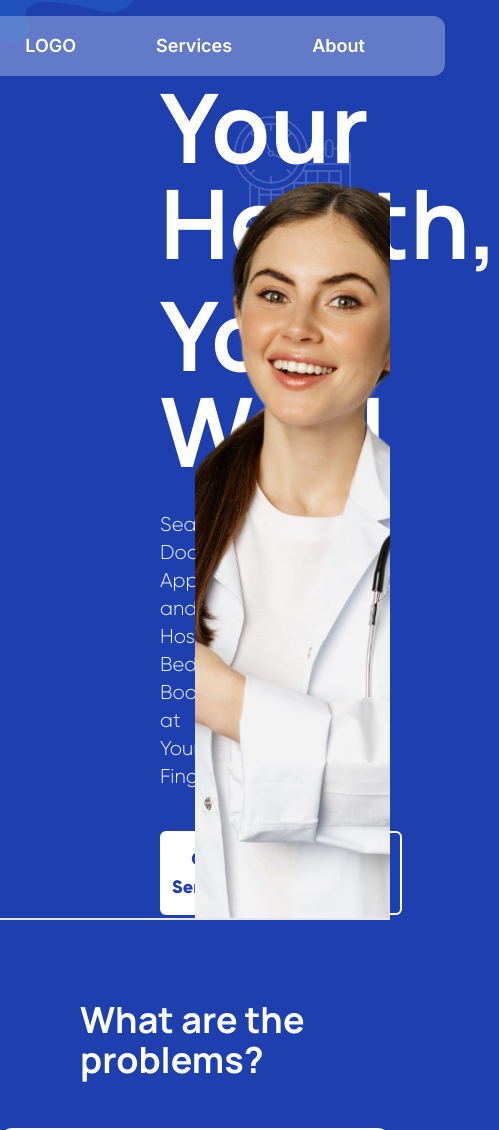
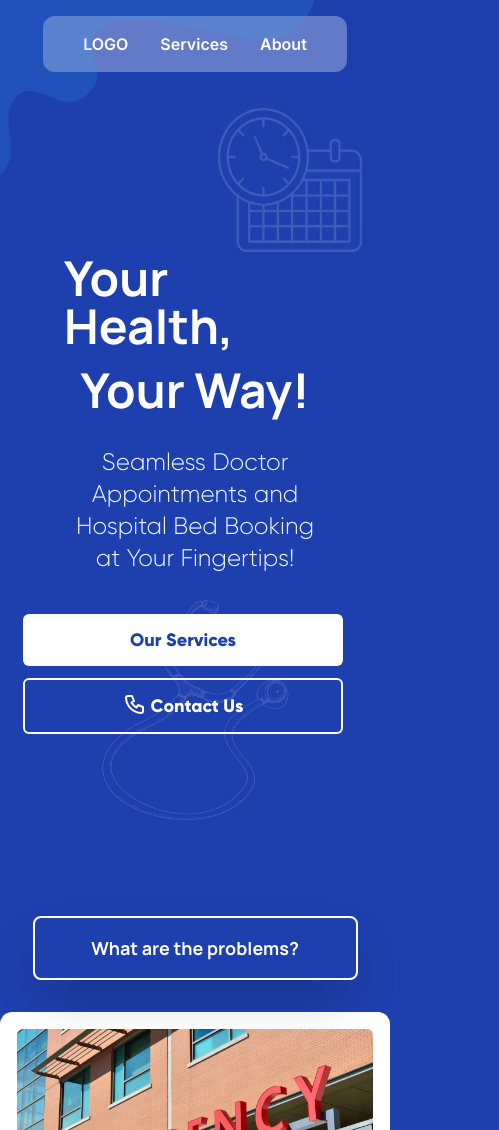
Before and after one commit to Taher2512/DokLink, a Next.js app: page / in a window 390 px wide. Shown: the top 1130 px of the page, 499 px wide, since content can reach past the window. Built offline with nearby package versions, Linux system fonts and the light colour scheme.

Commit message:
Made Services and Hero Section Responsive

```diff
--- a/src/app/components/sections/Footer.js
+++ b/src/app/components/sections/Footer.js
@@ -21,7 +21,7 @@ function Footer({ contactRef }) {
               <div className="flex flex-row justify-between">
                 <p className="me-4 w-1/5 text-start">Whatsapp: </p>
                 <p className="me-4 w-4/5 text-end">
-                  +91 6291449089 / +91 8100604497
+                  +91 6291449089 / +918100604497
                 </p>
               </div>
               <div className="flex flex-row justify-between">
--- a/src/app/components/sections/HeadingCard.js
+++ b/src/app/components/sections/HeadingCard.js
@@ -2,22 +2,24 @@ import React from "react";
 
 function HeadingCard({ heading, services }) {
   return (
-    // <div className="w-full flex justify-center items-center z-40 -mt-10">
+    <div className="w-full flex justify-center items-center z-40">
+      <div
+        className="md:w-3/4 w-5/6 flex justify-center items-center bg-transparent md:h-20 h-16 shadow-2xl rounded-lg z-40 border-2 border-white"
+        style={{ marginBottom: services && "-4rem" }}
+      >
+        <p className="md:text-3xl text-lg font-bold text-white ManropeBold ">
+          {heading}
+        </p>
+      </div>
+    </div>
+    // <div className="w-full flex justify-start items-center mt-20 mb-12 z-40 ml-20">
     //   <div
-    //     className="w-3/4 flex justify-center items-center bg-gray-100 h-20 shadow-2xl rounded-lg z-40 border-2 border-blue-800"
+    //     className="w-3/4 flex justify-start items-center z-40"
     //     style={{ marginBottom: services && "-4rem" }}
     //   >
-    //     <p className="text-4xl font-bold text-blue-800 ManropeBold ">{heading}</p>
+    //     <p className="text-4xl font-bold text-white ManropeBold ">{heading}</p>
     //   </div>
     // </div>
-    <div className="w-full flex justify-start items-center mt-20 mb-12 z-40 ml-20">
-      <div
-        className="w-3/4 flex justify-start items-center z-40"
-        style={{ marginBottom: services && "-4rem" }}
-      >
-        <p className="text-4xl font-bold text-white ManropeBold ">{heading}</p>
-      </div>
-    </div>
   );
 }
 
--- a/src/app/components/sections/Hero.js
+++ b/src/app/components/sections/Hero.js
@@ -3,38 +3,46 @@ import { IconPhone } from "@tabler/icons-react";
 
 function Hero({ scrollToRef, servicesRef, contactRef }) {
   return (
-    <div className="w-full h-screen flex flex-row bg-blue-800 border-b-2 border-gray-200">
-      <div className="relative w-1/2 h-full flex flex-col justify-center pl-40 z-10">
+    <div className="w-full h-screen flex md:flex-row bg-blue-800">
+      <div className="relative md:w-1/2 w-full h-full flex flex-col justify-center items-center md:items-start p-16 md:p-0 md:pl-40 z-10">
         <img
           src="./hero-blob-2.png"
           className="absolute -top-24 -left-10 h-auto w-auto -z-10 opacity-15"
         />
-        <p className="text-8xl text-white mb-4 ManropeBold">Your Health,</p>
-        <p className="text-8xl text-white mb-4 ManropeBold">Your Way!</p>
-        <p className="text-xl text-slate-100 mb-10 GilroyLight pt-4">
+        <img
+          src="./hero-asset-2.png"
+          className="absolute top-9 -right-5 h-36 w-60 -z-10 opacity-15 md:hidden block"
+        />
+        <p className="md:text-8xl text-5xl text-white mb-4 ManropeBold">
+          Your Health,
+        </p>
+        <p className="md:text-8xl text-5xl text-white mb-4 ManropeBold">
+          Your Way!
+        </p>
+        <p className="md:text-xl text-2xl text-center md:text-start text-slate-100 mb-10 GilroyLight pt-4">
           Seamless Doctor Appointments and Hospital Bed Booking at Your
           Fingertips!
         </p>
-        <div className="flex flex-row">
+        <div className="flex md:flex-row flex-col">
           <button
             onClick={() => scrollToRef(servicesRef)}
-            className="bg-white rounded-md p-3 mr-6 w-40 GilroyBold hover:bg-gray-200 text-[#1E40AF] text-lg"
+            className="bg-white rounded-md p-3 mr-6 md:w-40 w-80 mb-3 md:mb-0 GilroyBold hover:bg-gray-200 text-[#1E40AF] text-lg"
           >
             Our Services
           </button>
           <button
             onClick={() => scrollToRef(contactRef)}
-            className="flex flex-row justify-center border-white border-2 text-lg rounded-md p-3 w-40 text-white GilroyBold hover:bg-blue-200 hover:border-blue-200 hover:text-black"
+            className="flex flex-row justify-center border-white border-2 text-lg rounded-md p-3 md:w-40 w-80 text-white GilroyBold hover:bg-blue-200 hover:border-blue-200 hover:text-black"
           >
             <IconPhone className="mr-1" /> Contact Us
           </button>
         </div>
         <img
           src="./hero-asset-1.png"
-          className="absolute bottom-10 h-auto w-auto -z-10 opacity-15"
+          className="absolute md:bottom-10 bottom-24 h-auto w-auto -z-10 opacity-15"
         />
       </div>
-      <div className="w-1/2 relative flex justify-center items-end pr-15 z-10">
+      <div className="md:w-1/2 relative flex justify-center items-end md:pr-15 z-10">
         <img
           src="./hero-asset-2.png"
           className="absolute top-10 left-0 w-72 -z-10 opacity-20"
@@ -43,7 +51,10 @@ function Hero({ scrollToRef, servicesRef, contactRef }) {
           src="./hero-blob-1.png"
           className="absolute bottom-0 h-auto w-auto -z-10 opacity-15"
         />
-        <img src="./hero-4.png" className="h-[95vh] w-auto object-cover" />
+        <img
+          src="./hero-4.png"
+          className="h-[95vh] w-auto object-cover md:block hidden"
+        />
       </div>
     </div>
   );
--- a/src/app/components/sections/Navbar.js
+++ b/src/app/components/sections/Navbar.js
@@ -5,19 +5,19 @@ import React from "react";
 
 function Navbar({ scrollToRef, servicesRef }) {
   return (
-    <nav className="flex items-center justify-center w-full text-white">
-      <div className="px-20 py-4  bg-white/30  flex gap-20 items-center justify-center mt-4 rounded-xl">
-        <Link href="/" className="text-lg font-semibold">
+    <nav className="flex items-center justify-center md:w-full text-white">
+      <div className="md:px-20 px-10 py-4  bg-white/30 flex md:gap-20 gap-8 items-center justify-center mt-4 rounded-xl">
+        <Link href="/" className="md:text-lg text-base font-semibold">
           LOGO
         </Link>
         <Link
           href="/"
-          className="text-lg font-semibold"
+          className="md:text-lg text-base font-semibold"
           onClick={() => scrollToRef(servicesRef)}
         >
           Services
         </Link>
-        <Link href="/about" className="text-lg font-semibold">
+        <Link href="/about" className="md:text-lg text-base font-semibold">
           About
         </Link>
       </div>
--- a/src/app/components/sections/Services-2.js
+++ b/src/app/components/sections/Services-2.js
@@ -115,7 +115,7 @@ const content = [
     ),
   },
   {
-    title: "Integrated Telemedicine Services:",
+    title: "Integrated Telemedicine Services",
     description:
       "Our platform offers integrated telemedicine options, enabling remote consultations and follow-ups for added convenience.",
     content: (
@@ -157,21 +157,25 @@ function Services({ servicesRef }) {
       {content.map((item, index) => (
         <div
           key={index}
-          className={`flex ${
-            index % 2 === 0 ? "flex-row" : "flex-row-reverse"
+          className={`flex flex-col-reverse ${
+            index % 2 === 0 ? "md:flex-row" : "md:flex-row-reverse"
           } items-center justify-around gap-4 w-5/6`}
         >
-          <div className="w-1/2 relative">
+          <div className="md:w-1/2 md:my-0 my-12 relative">
             <img
               src="./hero-blob-1.png"
-              className="absolute -top-24 -left-10 h-80 w-auto -z-10 opacity-15"
+              className="absolute md:-top-24 -top-12 md:-left-10 md:h-80 h-60 w-auto -z-10 opacity-15"
             />
-            <h2 className="text-3xl font-semibold text-white mb-6">
+            <h2 className="md:text-3xl text-2xl font-semibold text-white mb-6 md:text-start text-center">
               {item.title}
             </h2>
-            <p className="mt-2 text-white text-lg">{item.description}</p>
+            <p className="mt-2 text-white md:text-lg text-base md:text-start text-center">
+              {item.description}
+            </p>
           </div>
-          <div className="rounded-full">{item.content}</div>
+          <div className="rounded-full md:w-auto w-3/4 md:mt-0 mt-4">
+            {item.content}
+          </div>
         </div>
       ))}
     </div>
--- a/src/app/globals.css
+++ b/src/app/globals.css
@@ -3,35 +3,34 @@
 @tailwind utilities;
 
 @font-face {
-  font-family: 'Gilroy-Bold';
-  src: url('./components/assets/fonts/Gilroy-ExtraBold.otf') format("opentype");
+  font-family: "Gilroy-Bold";
+  src: url("./components/assets/fonts/Gilroy-ExtraBold.otf") format("opentype");
 }
 
 @font-face {
-  font-family: 'Gilroy-Light';
-  src: url('./components/assets/fonts/Gilroy-Light.otf') format("opentype");
+  font-family: "Gilroy-Light";
+  src: url("./components/assets/fonts/Gilroy-Light.otf") format("opentype");
 }
 
 @font-face {
-  font-family: 'Manrope-Bold';
-  src: url('./components/assets/fonts/Manrope-Bold.otf') format("opentype");
+  font-family: "Manrope-Bold";
+  src: url("./components/assets/fonts/Manrope-Bold.otf") format("opentype");
 }
 
 .ManropeBold {
-  font-family: 'Manrope-Bold';
+  font-family: "Manrope-Bold";
 }
 
 .GilroyBold {
-  font-family: 'Gilroy-Bold';
+  font-family: "Gilroy-Bold";
 }
 
 .GilroyLight {
-  font-family: 'Gilroy-Light';
+  font-family: "Gilroy-Light";
 }
 
-
 body {
-  background-color: #1E40AF;
+  background-color: #1e40af;
   overflow-x: hidden;
 }
 
--- a/src/app/page.js
+++ b/src/app/page.js
@@ -27,7 +27,10 @@ export default function Home() {
       />
       <HeadingCard heading={"What are the problems?"} services={false} />
       <Problems />
-      <HeadingCard heading={"Solutions / Services Offered:"} services={true} />
+      <HeadingCard
+        heading={"Our Solutions / Services Offered:"}
+        services={true}
+      />
       <Services servicesRef={servicesRef} />
       <Footer contactRef={contactRef} />
     </>
```
